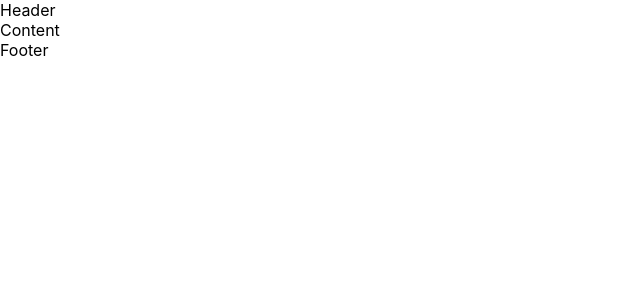
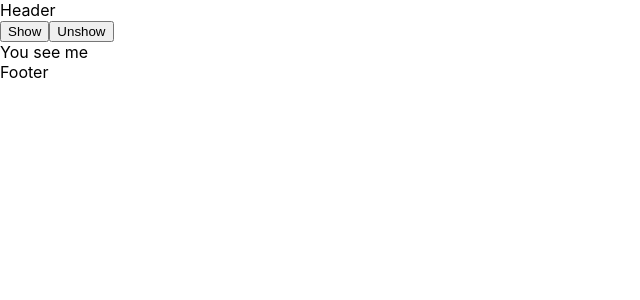
Before and after one commit to lhthinh/tmdt_app, a React (Create React App) app: page / in a window 1280 px wide. Shown: the top 300 px of the page, without its empty margins (0-640 px from the left). Built offline with nearby package versions, Linux system fonts and the light colour scheme.

Commit message:
taoa thich thi tao thay doi

```diff
--- /dev/null
+++ b/src/components/Home/Home2Content.js
@@ -0,0 +1,6 @@
+import React from "react";
+
+export default function Home2Content(props) {
+  var { count } = props;
+  return <div>you click {count} times</div>;
+}
--- a/src/components/Home/HomeContent.js
+++ b/src/components/Home/HomeContent.js
@@ -1,5 +1,25 @@
-import React from "react";
+import React, { useState } from "react";
 
 export default function HomeContent() {
-  return <div>Content</div>;
+  var [show, isShow] = useState(false);
+  return (
+    <div>
+      <button
+        onClick={() => {
+          isShow(false);
+        }}
+      >
+        Show
+      </button>
+      <button
+        onClick={function () {
+          isShow(true);
+        }}
+      >
+        Unshow
+      </button>
+
+      <div hidden={show}>You see me</div>
+    </div>
+  );
 }
```
